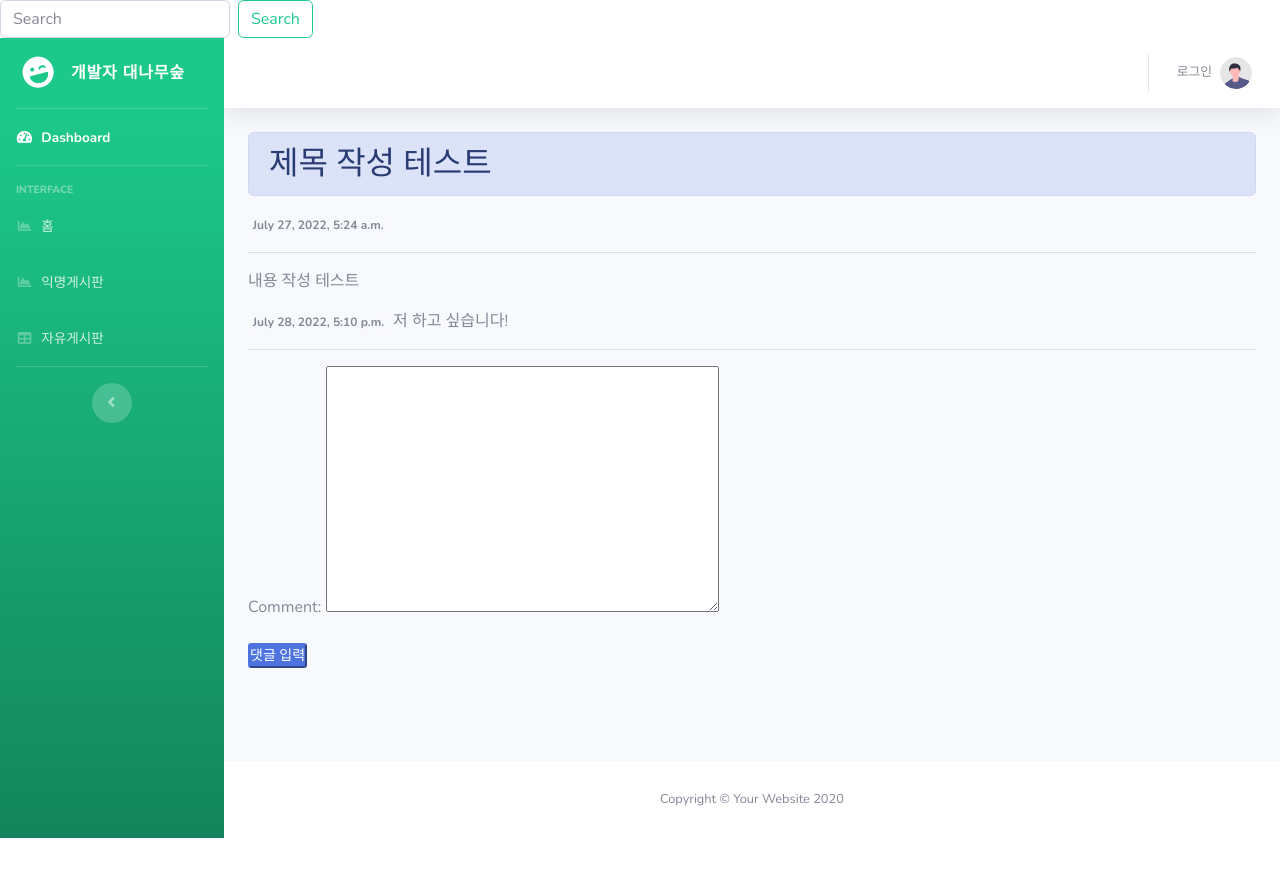
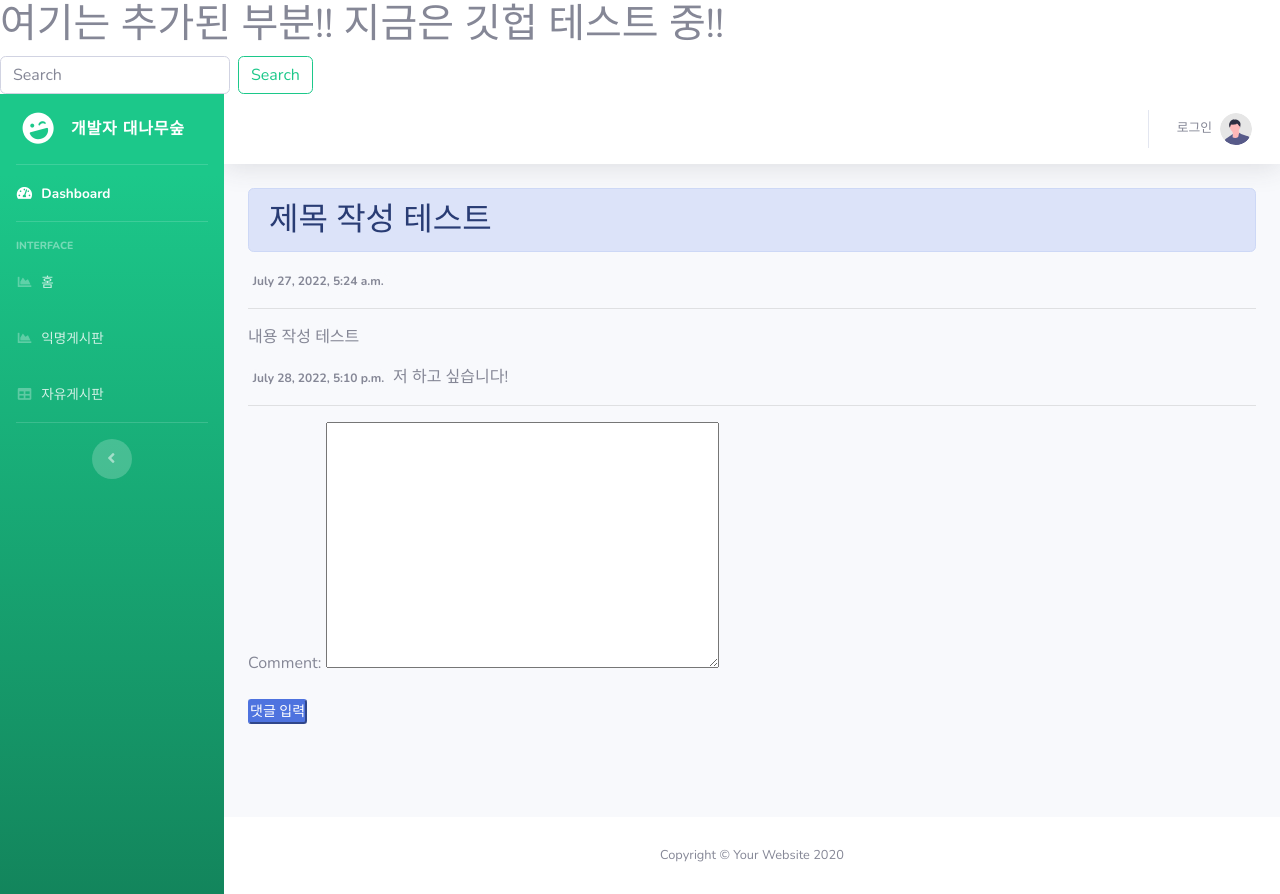
Before and after one commit to HERETHON1/PeerNada-Client, a Django app: page /detail/1 in a window 1280 px wide. Before the commit the page ends 838 px from the top, so only its background shows below. Run offline with Django 4.2, Linux system fonts and the light colour scheme; data comes from the database, SQL or seed files in the repository; some libraries are stand-ins or nearby versions.

Commit message:
fresh first commit

```diff
--- a/comapp/templates/base.html
+++ b/comapp/templates/base.html
@@ -11,6 +11,7 @@
     <meta name="author" content="">
 
     <title>개발자 대나무숲</title>
+    <h1>여기는 추가된 부분!! 지금은 깃헙 테스트 중!!</h1>
 
     <!-- Custom fonts for this template-->
     <link href="{% static 'vendor/fontawesome-free/css/all.min.css' %}" rel="stylesheet" type="text/css">
```
